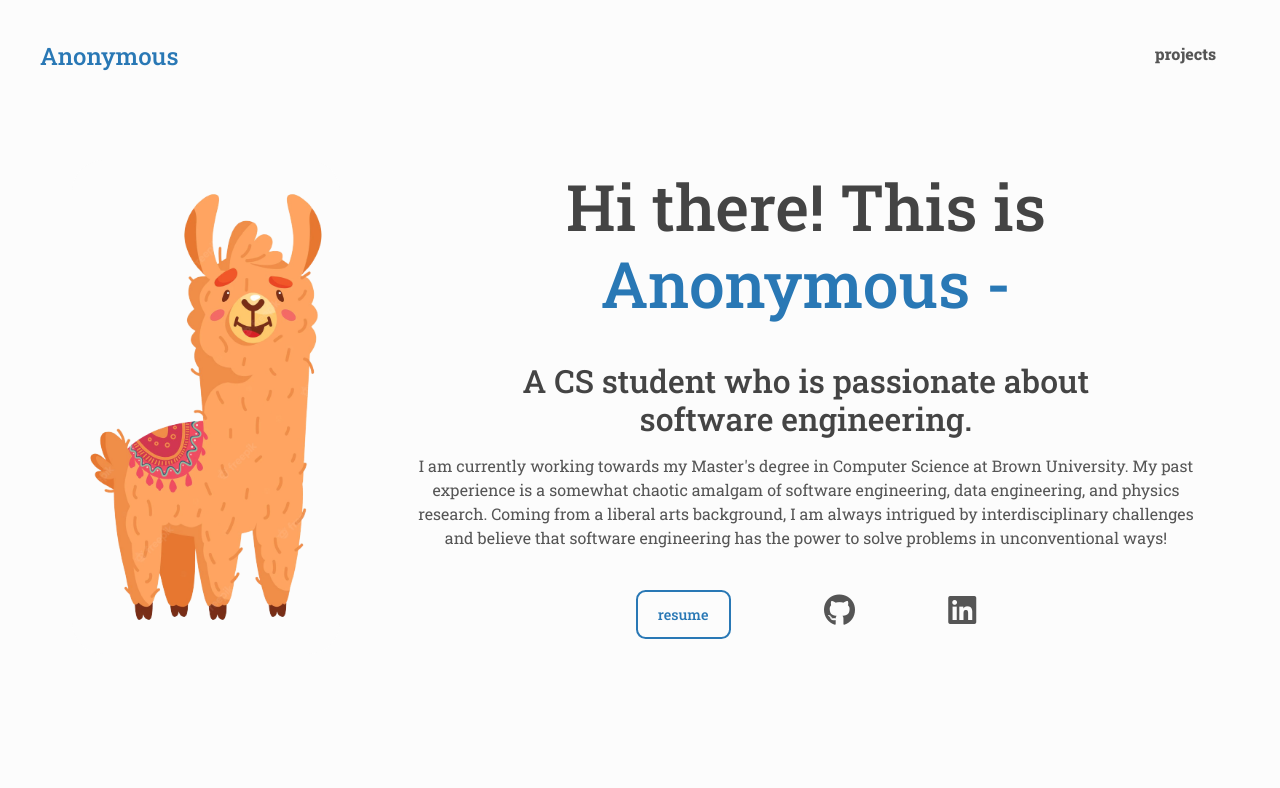
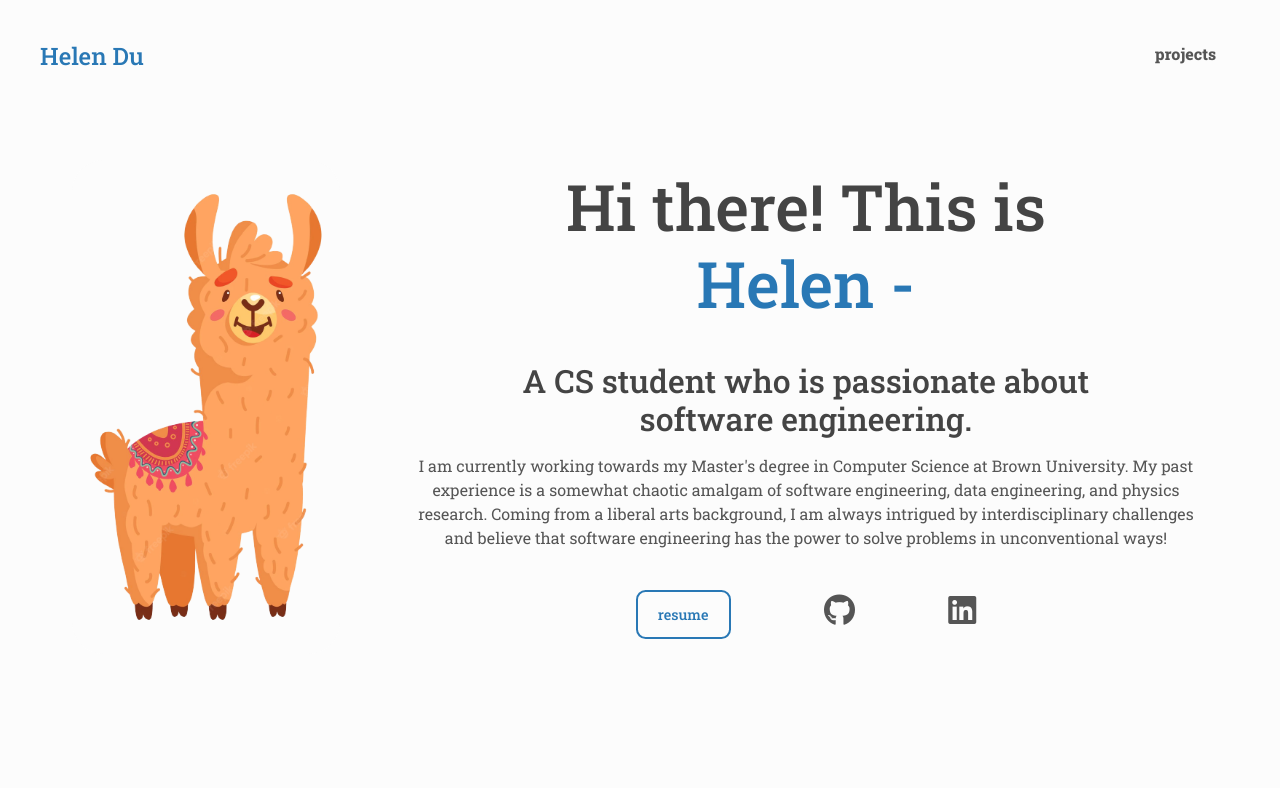
Before and after one commit to helenduz/portfolio, a React (Create React App) app: page / in a window 1280 px wide. Shown: the top 788 px of the page. Built offline with nearby package versions, Linux system fonts and the light colour scheme; the HTML template or start-up script is replaced by a standard one; a web font is replaced by a local one.

Commit message:
Add about info, fix navbar with hashlink

```diff
--- a/package.json
+++ b/package.json
@@ -16,6 +16,7 @@
     "react-bootstrap": "^2.7.0",
     "react-dom": "^18.2.0",
     "react-router-dom": "^6.4.5",
+    "react-router-hash-link": "^2.4.3",
     "react-scripts": "5.0.1"
   },
   "scripts": {
--- a/src/components/About.js
+++ b/src/components/About.js
@@ -10,7 +10,7 @@ const About = () => {
             <div className="about-content">
                 <div className="about-text">
                     <h1>
-                        Hi there! This is <span className='about-name'>Anonymous -</span>
+                        Hi there! This is <span className='about-name'> <br /> Helen - </span>
                     </h1>
                     <br />
                     <h2>
@@ -22,19 +22,19 @@ const About = () => {
                 </div>
                 <div className="about-contacts">
                     <div>
-                        <a href="">
+                        <a href={process.env.PUBLIC_URL + "/Helen_Du_Resume.pdf"} download>
                             <span type='button' className='btn btn--outline'>
                             Resume
                             </span>
                         </a>
                     </div>
                     <div className="about-contacts-icon">
-                        <a href="https://github.com/" className="link link--icon">
+                        <a href="https://github.com/helenduz" className="link link--icon">
                             <div><i class="fa-brands fa-github fa-2xl"></i></div>
                         </a>
                     </div>
                     <div className="about-contacts-icon">
-                        <a href="https://www.linkedin.com/" className='link link--icon'>
+                        <a href="https://www.linkedin.com/in/zhonghui-helen-du/" className='link link--icon'>
                             <div><i class="fa-brands fa-linkedin fa-2xl"></i></div>
                         </a>
                     </div>
--- a/src/components/Header.js
+++ b/src/components/Header.js
@@ -7,7 +7,7 @@ const Header = () => {
     <header className='header center'>
       <h3>
         <Link to="/" className='link'>
-            Anonymous
+            Helen Du
         </Link>
       </h3>
       <Navbar />
--- a/src/components/Navbar.js
+++ b/src/components/Navbar.js
@@ -1,5 +1,5 @@
 import './Navbar.css';
-import { Link } from 'react-router-dom';
+import { HashLink } from 'react-router-hash-link';
 
 // This component draws inspiration from https://github.com/rajshekhar26/cleanfolio/tree/main/src/components/ProjectContainer
 const Navbar = () => {
@@ -7,9 +7,9 @@ const Navbar = () => {
     <nav className='center nav'>
       <ul className='nav__list'>
         <li className='nav__list-item'>
-            <Link to='#projects' className='link link--nav'>
+            <HashLink to={{pathname: '/', hash: '#projects'}} className='link link--nav'>
                 Projects
-            </Link>
+            </HashLink>
         </li>
         {/* <li className='nav__list-item'>
             <Link to='/' className='link link--nav'>
```
Also changed, not shown: 2 other files (tests, documents, lock files or other folders).
